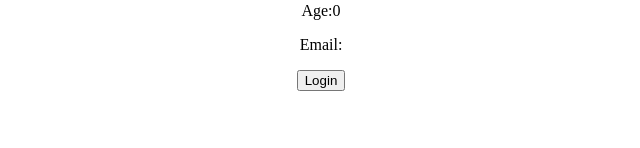
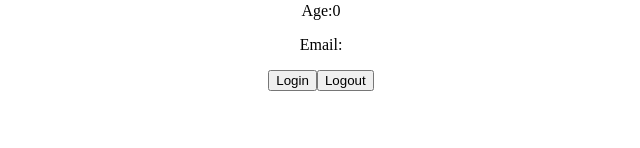
Before and after one commit to Legaz-le/redux, a React (Vite) app: page / in a window 1280 px wide. Shown: the part 152-300 px from the top of the page, without its empty margins (319-959 px from the left). Built offline with nearby package versions, Linux system fonts and the light colour scheme.

Commit message:
logout reducer

```diff
--- a/src/components/Login.tsx
+++ b/src/components/Login.tsx
@@ -1,11 +1,24 @@
 import { useDispatch } from "react-redux";
-import { login } from "../features/user";
+import { login, logout } from "../features/user";
 
 const Login = () => {
   const dispatch = useDispatch();
   return (
     <div>
-      <button onClick={()=> {dispatch(login({ name: "Fer", age: 50, email: "Fer@gmai.com" }))}}>Login</button>
+      <button
+        onClick={() => {
+          dispatch(login({ name: "Fer", age: 50, email: "Fer@gmai.com" }));
+        }}
+      >
+        Login
+      </button>
+      <button
+        onClick={() => {
+          dispatch(logout());
+        }}
+      >
+        Logout
+      </button>
     </div>
   );
 };
--- a/src/features/user.tsx
+++ b/src/features/user.tsx
@@ -1,14 +1,19 @@
 import { createSlice } from "@reduxjs/toolkit";
+
+const initialStateValue = { name: "", age: 0, email: "" }
 
 export const userSlice = createSlice({
   name: "user",
-  initialState: { value: { name: "", age: 0, email: "" } },
+  initialState: { value: initialStateValue },
   reducers: {
     login: (state, action) => {
         state.value = action.payload
     },
+    logout: (state) => {
+        state.value = initialStateValue;
+    },
   },
 });
-export const {login} = userSlice.actions
+export const {login, logout} = userSlice.actions
 
 export default userSlice.reducer;
```
